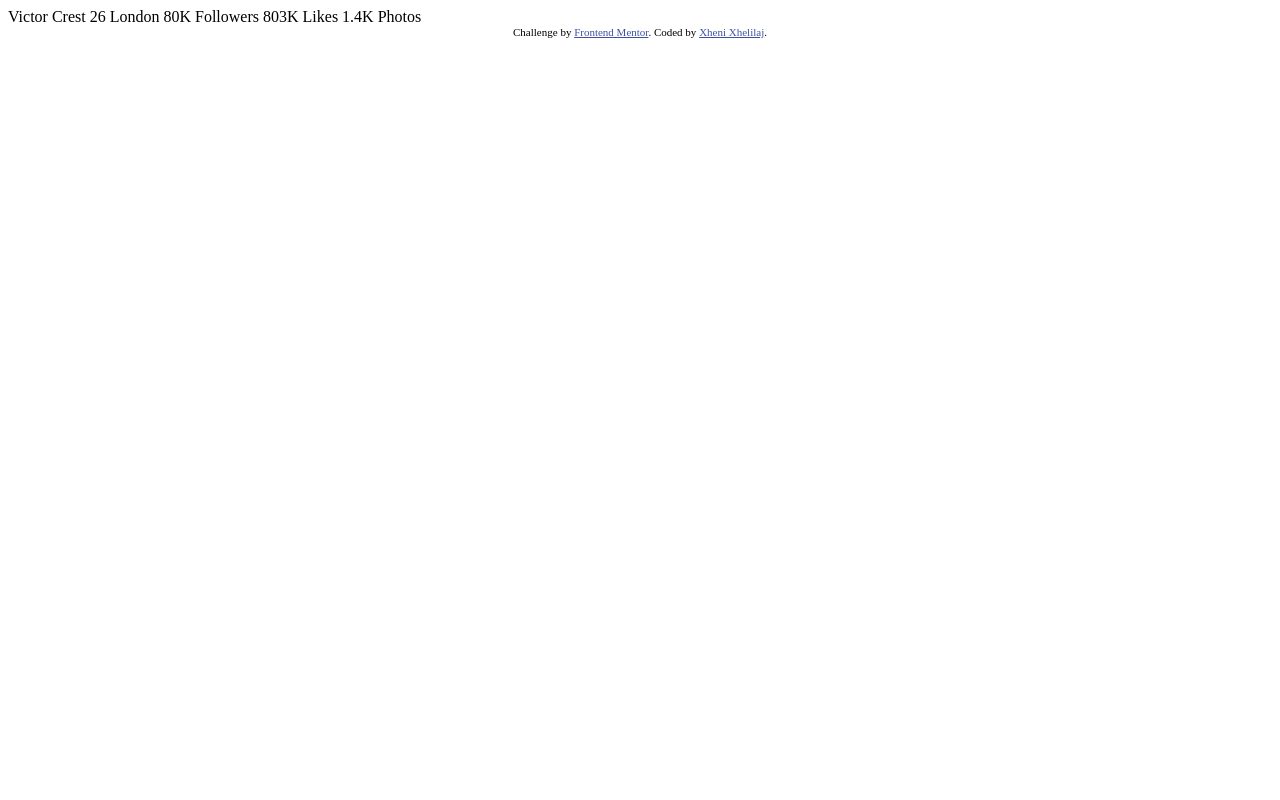
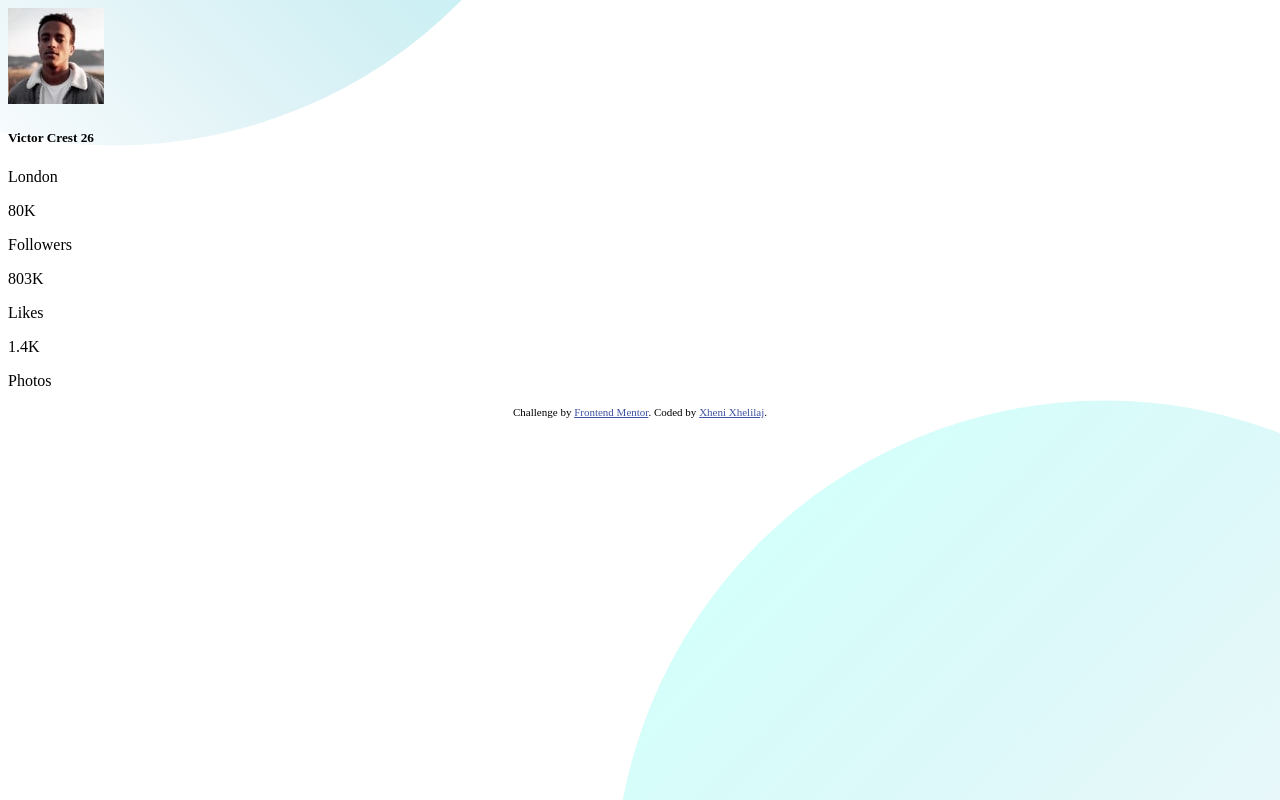
Before and after one commit to xhenixhelilaj/profile-card-component-main, a plain HTML site: page index.html in a window 1280 px wide. Drawn offline with Linux system fonts and the light colour scheme.

Commit message:
create structure

```diff
--- a/index.css
+++ b/index.css
@@ -0,0 +1,7 @@
+
+body{
+	background-image: url('./images/bg-pattern-top.svg'),
+    url('./images/bg-pattern-bottom.svg');
+	background-position: right 53vw bottom 35vh, 48vw 50vh;
+	background-repeat: no-repeat;
+}
--- a/index.html
+++ b/index.html
@@ -14,18 +14,29 @@
   </style>
 </head>
 <body>
-  Victor Crest
-  26
-  London
-
-  80K
-  Followers
-
-  803K
-  Likes
-
-  1.4K
-  Photos
+  <div class="card">
+    <div class="card-header"></div>
+    <div class="card-body">
+      <img src="/images/image-victor.jpg" alt="">
+      <h5>Victor Crest
+      <span class="age">26</span></h5>
+      <p class="location">London</p>
+    </div>
+  </div>
+  <div class="card-footer">
+    <div class="followers">
+      <p>80K</p>
+      <p class="item">Followers</p>
+    </div>
+    <div class="likes">
+      <p>803K</p>
+      <p class="item">Likes</p>
+    </div>
+    <div class="photos">
+      <p>1.4K</p>
+      <p class="item">Photos</p>
+    </div>
+  </div>
   <div class="attribution">
     Challenge by <a href="https://www.frontendmentor.io?ref=challenge" target="_blank">Frontend Mentor</a>.
     Coded by <a href="https://github.com/xhenixhelilaj/profile-card-component-main">Xheni Xhelilaj</a>.
```
